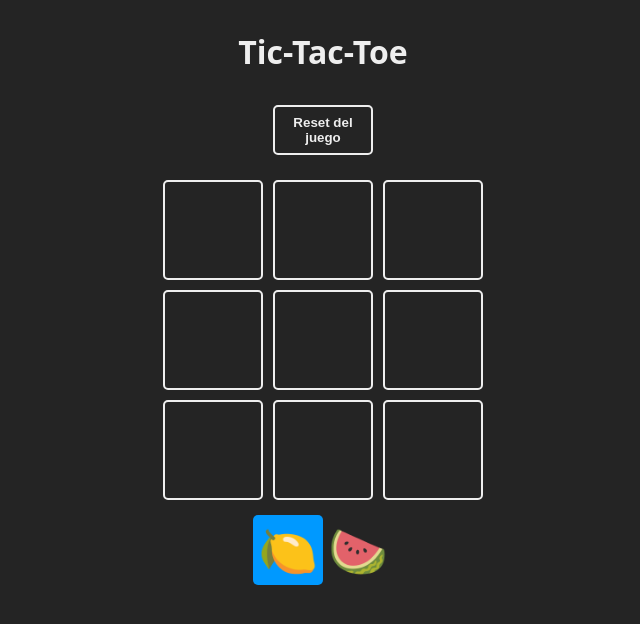
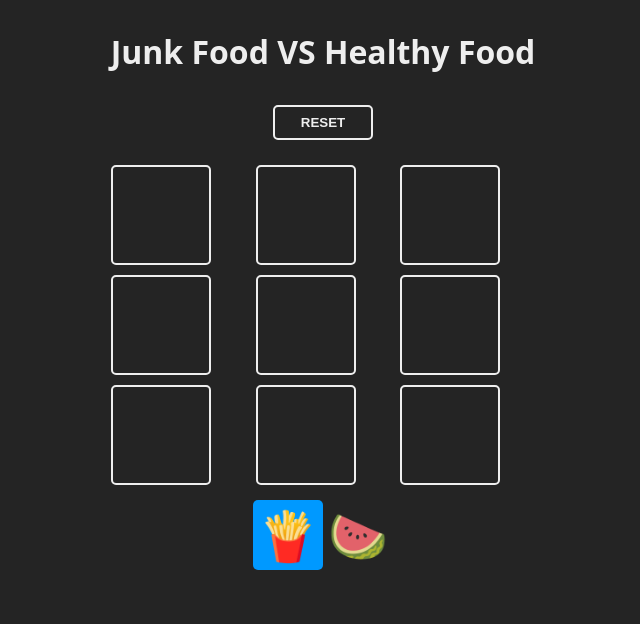
Before and after one commit to AnitaMari/Game, a React (Vite) app in the folder Game/: page / in a window 1280 px wide. Shown: the top 624 px of the page, without its empty margins (317-957 px from the left). Built offline with nearby package versions, Linux system fonts and the light colour scheme.

Commit message:
with useEffect. Finished

```diff
--- a/Game/src/App.jsx
+++ b/Game/src/App.jsx
@@ -1,4 +1,4 @@
-import { useState } from 'react'
+import { useState, useEffect } from 'react'
 //import './App.css' //creo que no hace falta
 import confetti from "canvas-confetti"
 
@@ -127,15 +127,24 @@ window.localStorage.setItem("turn", newTurn) //con turn como lo tenía él no fu
     }
  }
 
+// 39. Hacemos algo con el hook useEffect. Ver al final cómo se usa
+useEffect(() => {
+ console.log("useEffect") //al reiniciar la partida se ejecuta dos veces, y después cada vez que hay un movimiento porque se actualiza el estado y se renderiza el componente
+})
+//si solo lo quisiéramos renderizar una vez al principio tendríamos que poner en la lista de dependencias que es el segundo parámetro una [] vacía
+//}, []) //podríamos decirle también [turn] para que se ejecute el turno, o el board y el turno [turn, board], o cuando hay un ganador [winner] (podríamos usarlo para guardarlo en la base de datos cuando haya un winner)
+//o hacer una petición de datos cuando se renderice el componente
+
+
 //2.Crear el tablero que será un array que tendrá 9 posiciones que al principio será null. Originalmente estaba dentro de la app. Ver 4
 //const board = Array(9).fill(null)
 
   return (
     <main className="board">
-      <h1>Tic-Tac-Toe</h1>
+      <h1>Junk Food VS Healthy Food</h1>
 
       {/* 19. Poner también un botón fuera */}
-      <button onClick={resetGame}>Reset del juego</button>
+      <button onClick={resetGame}>RESET</button>
 
       {/* A.SECCIÓN PARA EL JUEGO */}
       <section className="game">
@@ -227,3 +236,29 @@ window.localStorage.setItem("turn", newTurn) //con turn como lo tenía él no fu
 }
 
 export default App
+
+// CÓMO USAR LOS HOOKS USESTATE Y USEEFFECT. (Todos los hooks son funciones.)
+
+// -useState: nos permite tener un estado en nuestro componente que al cambiar se vuelve a renderizar
+// para reflejar en la interfaz los cambios
+
+// -useEffect: Nos permite ejecutar código arbitrario (el que queramos) cuando el componente se monta en el DOM y cada vez
+// que cambian las dependencias que nosotros le digamos ("cuando esta dependencia cambie, ejecuta este código").
+// Recibe 2 parámetros: el código para ejecutar y list of dependencies (una []. Es opcional. Si no se PointerEvent, en lugar de ejecutarse aunque sea una vez, lo hará cada vez que se renderice el componente)
+// sirve para ejecutar un efecto cuando cambie una información. Por ejemplo, para guardarlo en una base de datos cuando haya un winner o hacer una petición de datos cuando se renderice el componente
+//o recuperar información del local storage
+
+// import { useState, useEffect } from "react"
+
+// const Component = () => {
+//   const [value, setValue] = useState(false)
+//
+//   useEffect(codeToExecute, listOfDependencies)
+//   el codeToExecute será una función:
+
+//   useEffect(() => {
+//   console.log("El código a ejecutar") //como mínimo se ejecutará una vez
+// }, listOfDependencies) //si no ponemos la listOfDependencies el código se ejecutará cada vez que se renderice el componente.
+// }
+
+// }
--- a/Game/src/components/WinnerModal.jsx
+++ b/Game/src/components/WinnerModal.jsx
@@ -3,7 +3,7 @@ import { Square } from "./Square.jsx" //lo importamos porque lo necesitamos abaj
 export function WinnerModal ({ winner, resetGame }) { //poner entre () lo que vamos a necesitar. Ver abajo
     if (winner === null) return null
 
-    const winnerText = winner === false ? "Empate" : "Ganó: "
+    const winnerText = winner === false ? "Draw" : "The Winner is: "
 
 {/* C.SECCIÓN
 17. hacer sección con renderizado condicional: Si el winner es diferente a null que es por defecto, vamos a hacer algo.
@@ -22,7 +22,7 @@ Poner el renderizado lo más limpio posible  */}
 
               <footer>
                 {/* Poner un botón para resetear el juego. Ver arriba. */}
-                <button onClick={resetGame}>Empezar de nuevo</button>
+                <button onClick={resetGame}>Start Over</button>
               </footer>
             </div>
           </section>
--- a/Game/src/constants.js
+++ b/Game/src/constants.js
@@ -1,6 +1,6 @@
 //1.Crear constante para los turnos (un objeto):
 export const TURNS = {
-  X: "🍋",//Tecla windows más punto para seleccionar emoji
+  X: "🍟",//Tecla windows más punto para seleccionar emoji
   O: "🍉"
 }
 
```
